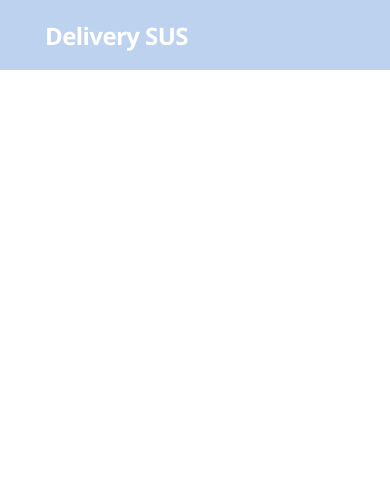
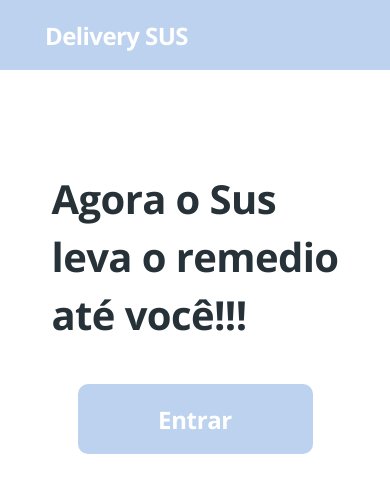
Before and after one commit to TatianeAnjos/Delivery_SUS, a React (Create React App) app in the folder front-web/: page / in a window 390 px wide. Shown: the top 492 px of the page. Built offline with nearby package versions, Linux system fonts and the light colour scheme; the HTML template or start-up script is replaced by a standard one.

Commit message:
Add Home Page

```diff
--- a/front-web/src/App.tsx
+++ b/front-web/src/App.tsx
@@ -1,11 +1,13 @@
 import './App.css';
+import Home from './Home';
 import Navbar from './Navbar';
 
 function App() {
   return (
-    <div>
+    <>
       <Navbar />
-    </div>
+      <Home />
+    </>
   );
 }
 
--- /dev/null
+++ b/front-web/src/Home/index.tsx
@@ -0,0 +1,24 @@
+import './styles.css';
+
+function Home(){
+    return (
+       <div className="home-container">
+           <div className="home-content">
+                <div className="home-actions">
+                    <h1 className="home-title">
+                        Agora o Sus <br />
+                        leva o remedio <br />
+                        até você!!!
+                    </h1>
+                        <a className="home-btn-order">
+                            Entrar <br />
+                        </a>
+
+                </div>
+           </div>
+       </div>
+    );
+
+}
+
+export default Home;
--- /dev/null
+++ b/front-web/src/Home/styles.css
@@ -0,0 +1,119 @@
+.home-container {
+  padding-top: 100px;
+  height: calc(100vh - 254px);
+}
+
+.home-container h1 {
+  margin: 0;
+}
+
+.home-content {
+  display: flex;
+  justify-content: center;
+}
+
+.home-title {
+  font-weight: bold;
+  font-size: 55px;
+  line-height: 58px;
+  letter-spacing: -0.015em;
+  color: var(--dark-color);
+  margin-bottom: 40px !important;
+}
+
+.home-subtitle {
+  font-weight: normal;
+  font-size: 24px;
+  line-height: 33px;
+  letter-spacing: -0.015em;
+  color: var(--secondary-color);
+  margin-bottom: 30px;
+}
+.home-btn-cadastro {
+  background-color: var(--primary-color);
+  border-radius: 10px;
+  height: 70px;
+  width: 500px;
+  display: inline-block;
+  display: flex;
+  align-items: center;
+  justify-content: center;
+  font-weight: bold;
+  font-size: 24px;
+  letter-spacing: -0.015em;
+  color: #fff;
+  border: 10px;
+}
+
+.home-btn-cadastro:hover {
+  background-color: var(--primary-hover-color);
+  transform: scale(1.01);
+}
+
+.home-btn-order {
+  background-color: var(--primary-color);
+  border-radius: 10px;
+  height: 70px;
+  width: 235px;
+  display: inline-block;
+  display: flex;
+  align-items: center;
+  justify-content: center;
+  font-weight: bold;
+  font-size: 24px;
+  letter-spacing: -0.015em;
+  color: #fff;
+}
+
+.home-btn-order:hover {
+  background-color: var(--primary-hover-color);
+  transform: scale(1.01);
+}
+
+a {
+  border-bottom: 100px;
+}
+
+.home-image svg {
+  width: 100% !important;
+}
+
+@media only screen and (max-width: 768px) {
+  .home-container {
+    height: auto;
+    margin-bottom: 50px;
+  }
+
+  .home-content {
+    flex-direction: column-reverse;
+  }
+
+  .home-title {
+    font-size: 40px;
+  }
+
+  .home-subtitle {
+    text-align: center;
+  }
+
+  .home-actions {
+    display: flex;
+    flex-direction: column;
+    align-items: center;
+  }
+
+  .home-image {
+    text-align: center;
+  }
+
+  .home-image svg {
+    width: 80%;
+  }
+}
+
+@media (max-height: 700px) {
+  .home-container {
+    height: auto;
+    margin-bottom: 30px;
+  }
+}
```
